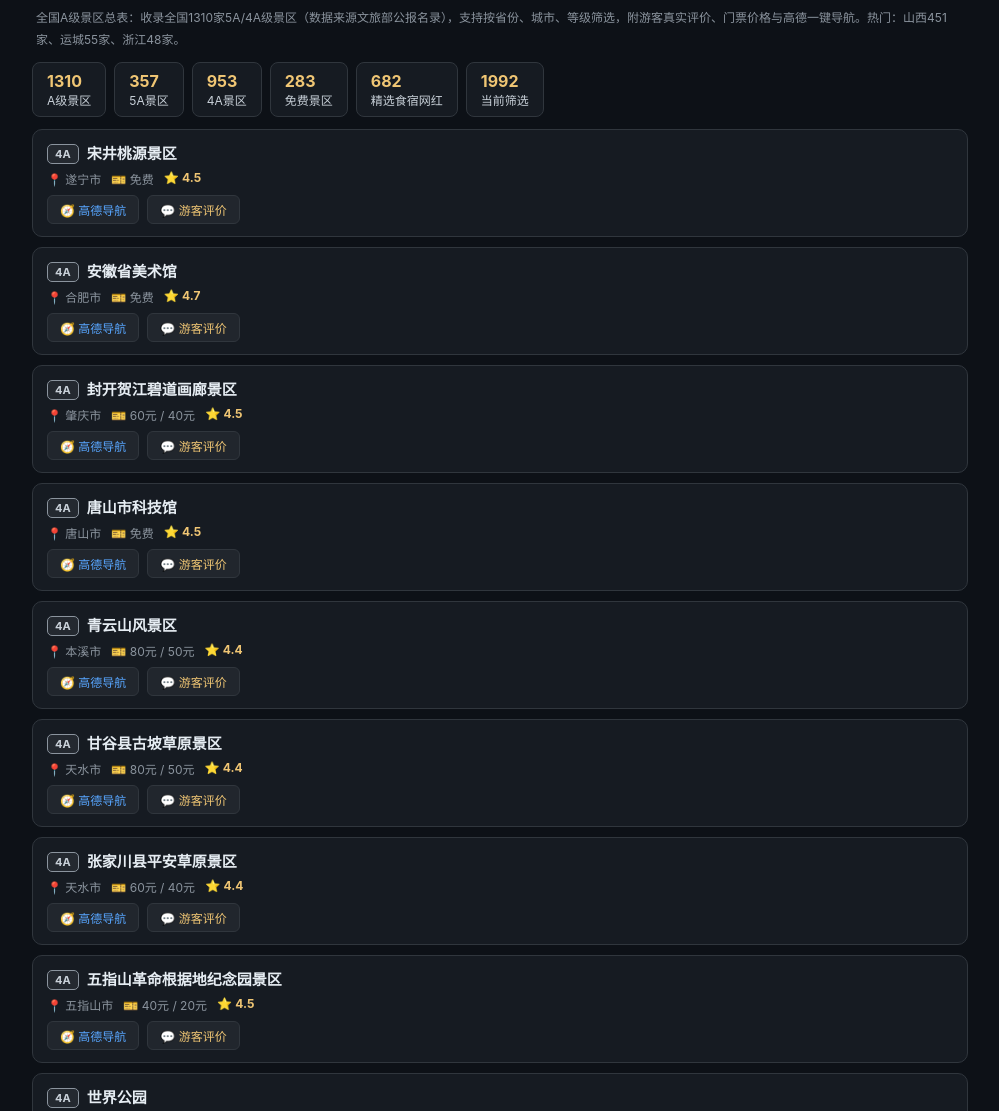
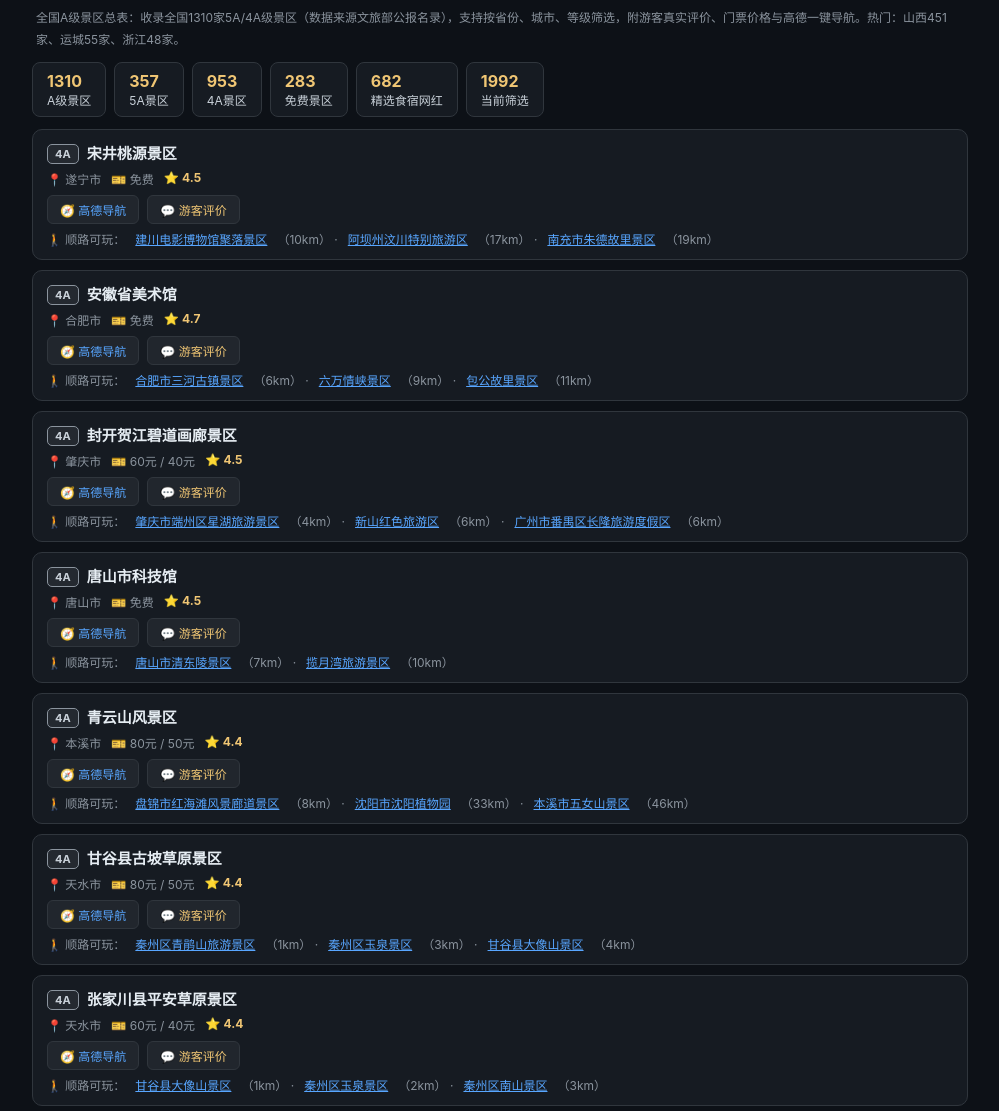
Before and after one commit to 13121349269/travel, a plain HTML site: page province.html in a window 1280 px wide. Shown: the part 1167-2278 px from the top of the page, without its empty margins (140-1139 px from the left). Drawn offline with Linux system fonts and the light colour scheme.

Commit message:
province景区卡新增「顺路可玩」：同省60km内最近3家(haversine)，点击即筛并回顶；SW v17

```diff
--- a/province.html
+++ b/province.html
@@ -241,17 +241,37 @@ function buildRows() {
   lastRows = rows;
 }
 function rate(x) { const m = (x.q || '').match(/⭐(\d\.\d)/); return m ? parseFloat(m[1]) : 0; }
+function haversineKm(a, b) {
+  const R = 6371, r = Math.PI / 180;
+  const dLa = (b.lat - a.lat) * r, dLo = (b.lng - a.lng) * r;
+  const h = Math.sin(dLa / 2) ** 2 + Math.cos(a.lat * r) * Math.cos(b.lat * r) * Math.sin(dLo / 2) ** 2;
+  return 2 * R * Math.asin(Math.sqrt(h));
+}
+function nearSpots(x, n) { // 同省 60km 内最近的 n 家（排除自身）
+  return spots
+    .filter(s => s !== x && s.p === x.p && s.lat && x.lat)
+    .map(s => ({ s, km: haversineKm(x, s) }))
+    .filter(o => o.km <= 60)
+    .sort((a, b) => a.km - b.km)
+    .slice(0, n);
+}
 function spotCard(x) {
   const is5 = x.l === '5A';
+  const near = nearSpots(x, 3);
   const card = document.createElement('div'); card.className = 'card';
   card.innerHTML = '<div class="card-top"><span class="badge ' + (is5 ? 'b5' : 'b4') + '">' + (x.l || 'A') + '</span><h2></h2></div>'
     + '<p class="meta"><span>📍 ' + (cityMap[x.p + '|' + x.c] || x.p) + '</span><span>🎫 ' + (x.t || '票价待核实') + '</span>' + (rate(x) ? '<span>⭐ <b style="color:#f0c674">' + rate(x) + '</b></span>' : '') + '</p>'
     + '<div class="acts"><a class="btn" target="_blank" rel="noopener" href="' + gaode(x.lat, x.lng, x.n) + '">🧭 高德导航</a>'
     + (x.q ? '<button class="btn rev">💬 游客评价</button>' : '') + '</div>'
+    + (near.length ? '<p class="meta" style="margin-top:6px;"><span style="color:#8b949e;">🚶 顺路可玩：</span>'
+      + near.map(o => '<a href="javascript:void 0" class="near-link" style="color:#58a6ff;">' + o.s.n.replace(/</g, '&lt;') + '</a>（' + Math.round(o.km) + 'km）').join(' · ') + '</p>' : '')
     + (x.q ? '<div class="rev-box">' + x.q + '</div>' : '');
   card.querySelector('h2').textContent = x.n;
   const rb = card.querySelector('.rev-box');
   if (rb) card.querySelector('.rev').onclick = () => rb.classList.toggle('open');
+  card.querySelectorAll('.near-link').forEach((a, i) => {
+    a.onclick = () => { $('kw').value = near[i].s.n; rebuild(); window.scrollTo({ top: 0, behavior: 'smooth' }); };
+  });
   return card;
 }
 function featCard(x) {
--- a/sw.js
+++ b/sw.js
@@ -1,6 +1,6 @@
 /* 全国旅游攻略地图 - Service Worker
    策略：全部预缓存 + cache-first（静态站点，内容随部署更新，缓存名带版本号） */
-const CACHE = 'travel-v16';
+const CACHE = 'travel-v17';
 const PRECACHE = [
   './', './index.html', './map.html', './shanxi.html', './guide.html', './province.html', './taste.html', './free.html',
   './vendor/leaflet.css', './vendor/MarkerCluster.css', './vendor/MarkerCluster.Default.css',
```
